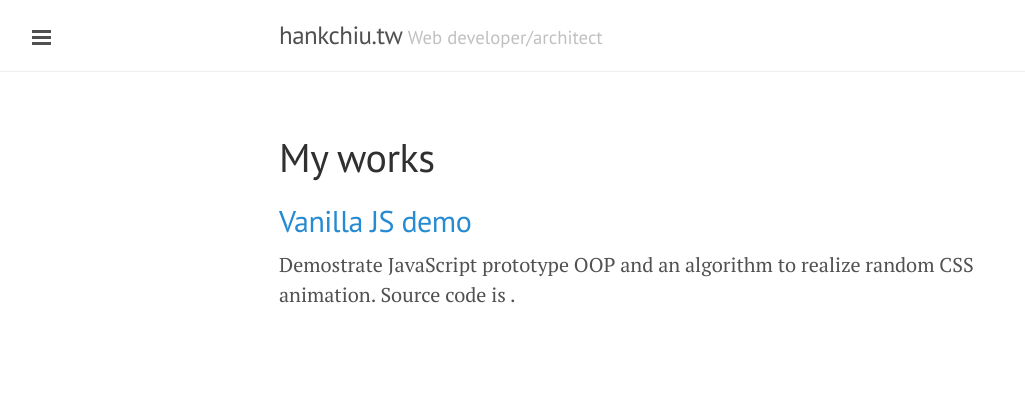
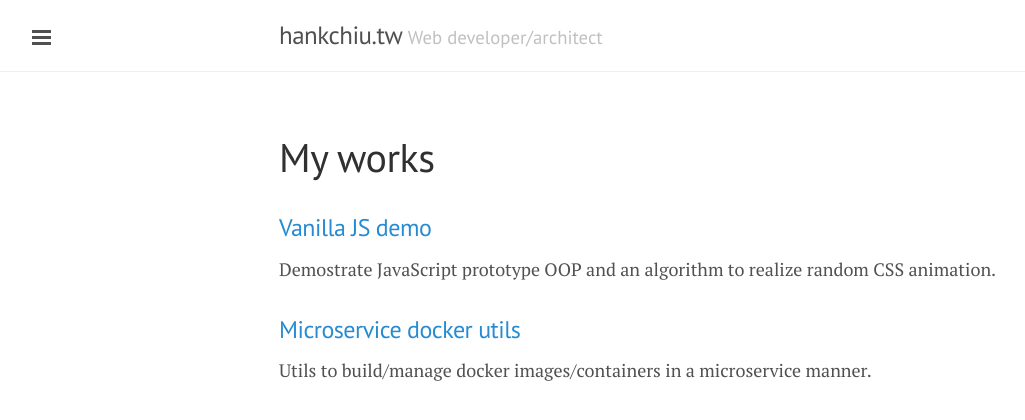
Before and after one commit to hankchiutw/hankchiutw.github.io, a Jekyll site: the page built from my-works.html, in a window 1280 px wide. Shown: the top 420 px of the page, without its empty margins (1-1026 px from the left). Built offline with Jekyll 4.4.1, drawn with Linux system fonts in a browser that asks for light colours.

Commit message:
update my works

```diff
--- a/my-works.html
+++ b/my-works.html
@@ -6,6 +6,14 @@ title: "My works"
 <div class="page">
   <h1 class="page-title">My works</h1>
 
-  <h2><a href="/vanillajs-demo" target=_blank>Vanilla JS demo</a></h2>
-  <p>Demostrate JavaScript prototype OOP and an algorithm to realize random CSS animation. Source code is <a href="https://github.com/hankchiutw/vanillajs-demo" target=_blank></a>.</p>
+  <p>
+    <h3><a class='title' href="https://github.com/hankchiutw/vanillajs-demo" target=_blank>Vanilla JS demo</a></h3>
+    <span class='note'>Demostrate JavaScript prototype OOP and an algorithm to realize random CSS animation.</span>
+  </p>
+
+  <p>
+    <h3><a class='title' href="https://github.com/hankchiutw/microservice-docker-utils" target=_blank>Microservice docker utils</a></h3>
+    <span class='note'>Utils to build/manage docker images/containers in a microservice manner.</span>
+  </p>
+
 </div>
--- a/public/css/main.css
+++ b/public/css/main.css
@@ -26,3 +26,11 @@
 .sidebar-item .welcome span{
     vertical-align: middle;
 }
+
+.page .title{
+    font-size: 24px;
+}
+
+.page .note{
+    font-size: 18px;
+}
```
